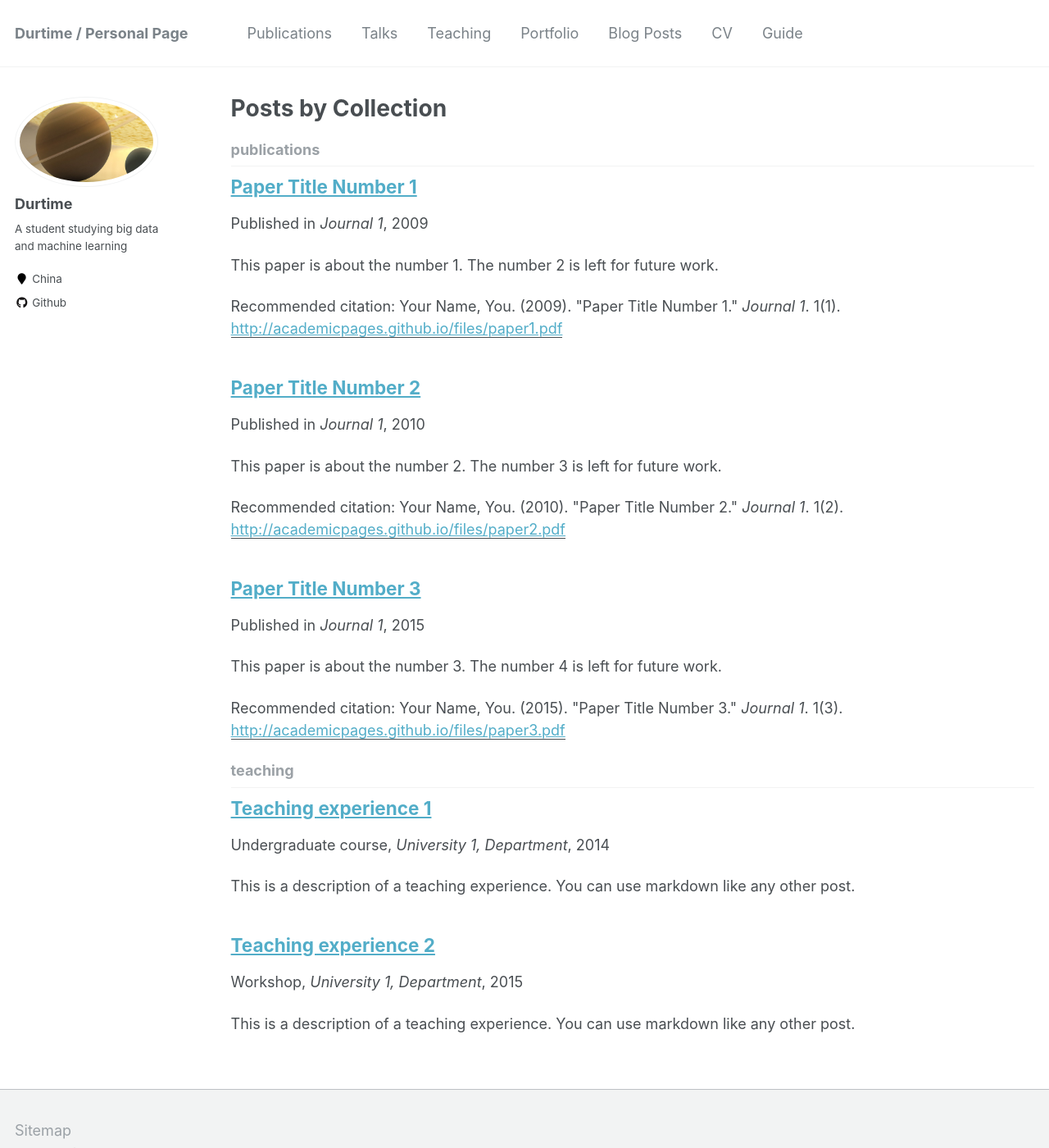
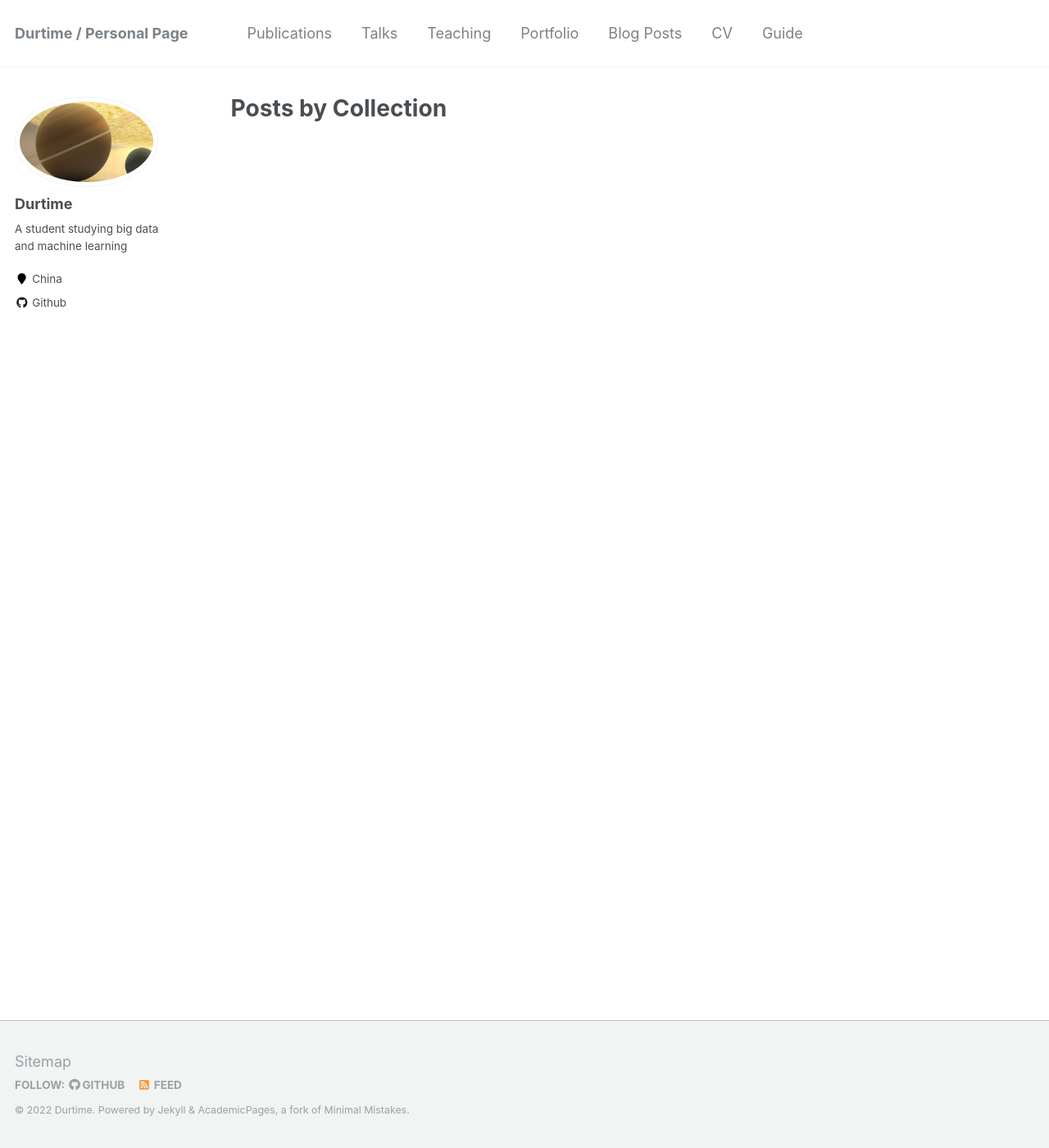
Before and after one commit to durtime/personalpage, a Jekyll site: the page built from _pages/collection-archive.html, in a window 1280 px wide and 1400 px high. Shown: the whole window at 82% size. Built offline with Jekyll 4.4.1, drawn with Linux system fonts in a browser that asks for light colours; part of the change alters nothing that is shown.

Commit message:
Update _config.yml

```diff
--- a/_config.yml
+++ b/_config.yml
@@ -176,10 +176,10 @@ kramdown:
 # Collections
 collections:
   teaching:
-    output: true
+    output: false
     permalink: /:collection/:path/
   publications:
-    output: true
+    output: false
     permalink: /:collection/:path/
   portfolio:
     output: false
@@ -192,16 +192,16 @@ collections:
 # Defaults
 defaults:
   # _posts
-  - scope:
-      path: ""
-      type: posts
-    values:
-      layout: single
-      author_profile: true
-      read_time: true
-      comments: true
-      share: true
-      related: true
+#   - scope:
+#       path: ""
+#       type: posts
+#     values:
+#       layout: single
+#       author_profile: true
+#       read_time: true
+#       comments: true
+#       share: true
+#       related: true
   # _pages
   - scope:
       path: ""
@@ -209,41 +209,41 @@ defaults:
     values:
       layout: single
       author_profile: true
-  # _teaching
-  - scope:
-      path: ""
-      type: teaching
-    values:
-      layout: single
-      author_profile: true
-      share: true
-      comments: true
-  # _publications
-  - scope:
-      path: ""
-      type: publications
-    values:
-      layout: single
-      author_profile: true
-      share: true
-      comments: true
-  # _portfolio
-  - scope:
-      path: ""
-      type: portfolio
-    values:
-      layout: single
-      author_profile: true
-      share: true
-      comment: true
-  # _talks
-  - scope:
-      path: ""
-      type: talks
-    values:
-      layout: talk
-      author_profile: true
-      share: true
+#   # _teaching
+#   - scope:
+#       path: ""
+#       type: teaching
+#     values:
+#       layout: single
+#       author_profile: true
+#       share: true
+#       comments: true
+#   # _publications
+#   - scope:
+#       path: ""
+#       type: publications
+#     values:
+#       layout: single
+#       author_profile: true
+#       share: true
+#       comments: true
+#   # _portfolio
+#   - scope:
+#       path: ""
+#       type: portfolio
+#     values:
+#       layout: single
+#       author_profile: true
+#       share: true
+#       comment: true
+#   # _talks
+#   - scope:
+#       path: ""
+#       type: talks
+#     values:
+#       layout: talk
+#       author_profile: true
+#       share: true
 
 # Sass/SCSS
 sass:
```
